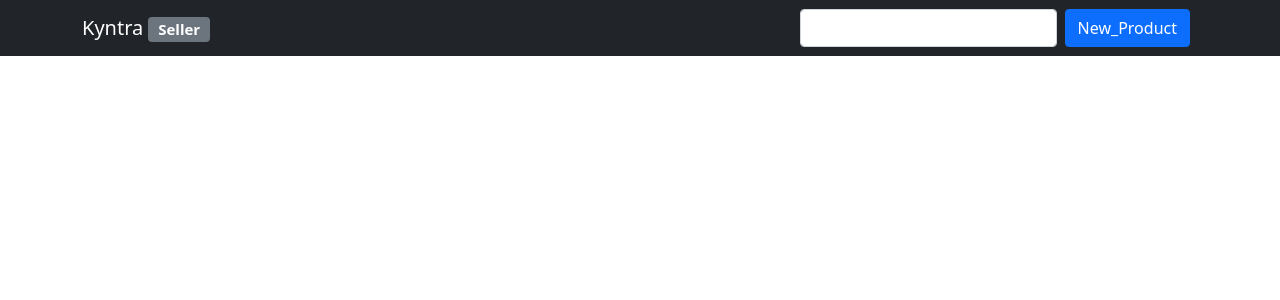
After one commit to basmango/Kyntra, a Django app: template templates/seller_base.html in a window 1280 px wide. The commit adds this page. Shown: the top 300 px of the page. Run offline with Django 3.2, Linux system fonts and the light colour scheme; the template is opened without the code that fills it, so the values that code supplies are empty; some libraries are stand-ins or nearby versions.

Commit message:
minor change

```diff
--- /dev/null
+++ b/templates/seller_base.html
@@ -0,0 +1,41 @@
+{% extends "base_generic.html" %}
+
+{% block navigation %}
+<nav class="navbar navbar-expand-lg navbar-dark bg-dark">
+  <div class="container">
+    <a href="#" class="navbar-brand">Kyntra <span class="badge bg-secondary">Seller</span> </a>
+    <!--Grid row-->
+    <div class="row d-flex justify-content-center wow fadeIn">
+
+      <!--Grid column-->
+
+      <form class="d-flex">
+        <input type="text" class="form-control" aria-label="Default" aria-describedby="inputGroup-sizing-default">
+
+        <button id="add-project-button" type="button" class="btn btn-primary mx-2" data-toggle="modal"
+          data-target="#locModal">New_Product</button>
+      </form>
+      <!--Grid column-->
+
+    </div>
+    <!--Grid row-->
+  </div>
+</nav>
+{% endblock %}
+
+{% block content %}
+<div style="display:flex;"></div>
+
+<!--
+<div id ="filter-box" style = "margin-top:100px;margin-left:20px;background-color:#f2f3f4;width:25%;height:200px;"><h2 style="text-align:center;">Filter</h2></div>
+<div id ="filter-box"  style = "background-color:#f2f3f4;width:25%;"></div>
+-->
+<div id="content-box">
+
+  {% block general_content %}
+
+  {% endblock %}
+
+</div>
+
+{% endblock %}
```
Also changed, not shown: templates/seller/all_products.html (+1 -16 lines).
